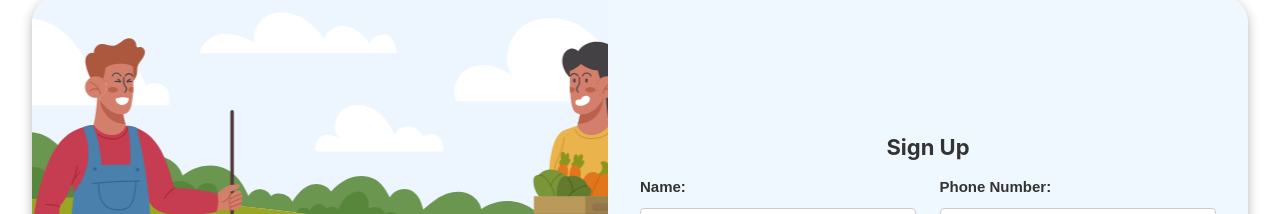
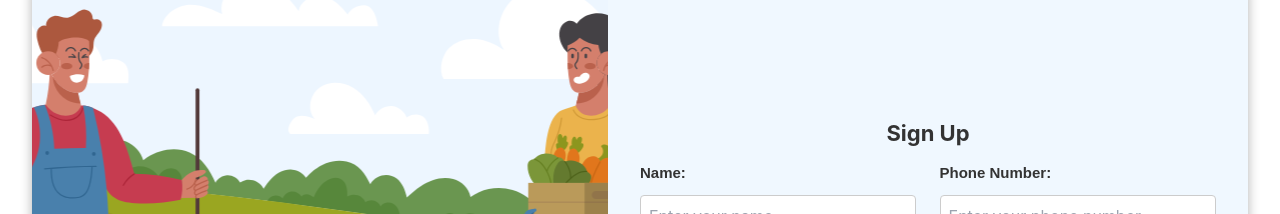
Before and after one commit to vigneshwaranbalamurugan/VISHWAS, a React (Vite) app in the folder vishwas/: page /signup in a window 1280 px wide. Shown: the part 169-383 px from the top of the page. Built offline with nearby package versions, Linux system fonts and the light colour scheme.

Commit message:
Styling
Signup page changes

```diff
--- a/vishwas/src/pages/signup/Signup.tsx
+++ b/vishwas/src/pages/signup/Signup.tsx
@@ -38,7 +38,7 @@ const Signup = () => {
     <section className="signup-section">
     <div className="image-container"></div>
     <div className="signup-container">
-      <h2 style={{ marginTop: '10vh' }}>Sign Up</h2>
+      <h2 style={{ marginTop: '5vh' }}>Sign Up</h2>
       <form onSubmit={handleSubmit}>
         <div className="form-group">
           <div>
--- a/vishwas/src/pages/signup/signup.css
+++ b/vishwas/src/pages/signup/signup.css
@@ -1,12 +1,12 @@
 .signup-section {
   display: flex;
   flex-direction: row;
-  height: 70vh;
+  height: 80vh;
   width: 95vw;
 
   margin: auto;
-  margin-top: 4rem;
-  margin-bottom: 3rem;
+  margin-top: auto;
+  margin-bottom: auto;
   box-shadow: 0 4px 12px rgba(0, 0, 0, 0.3);
   border-radius: 30px;
 }
```
Also changed, not shown: vishwas/src/assets/2farmers.svg.
